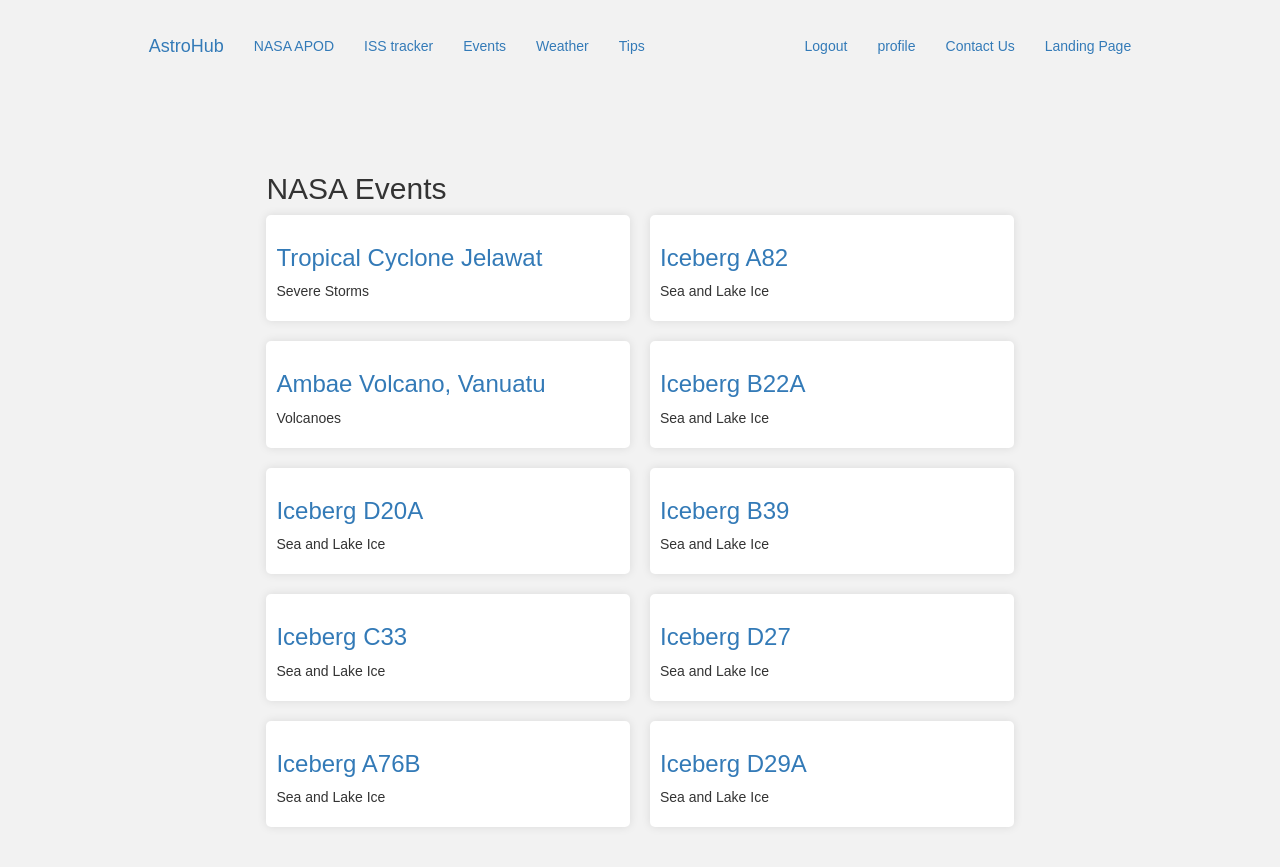
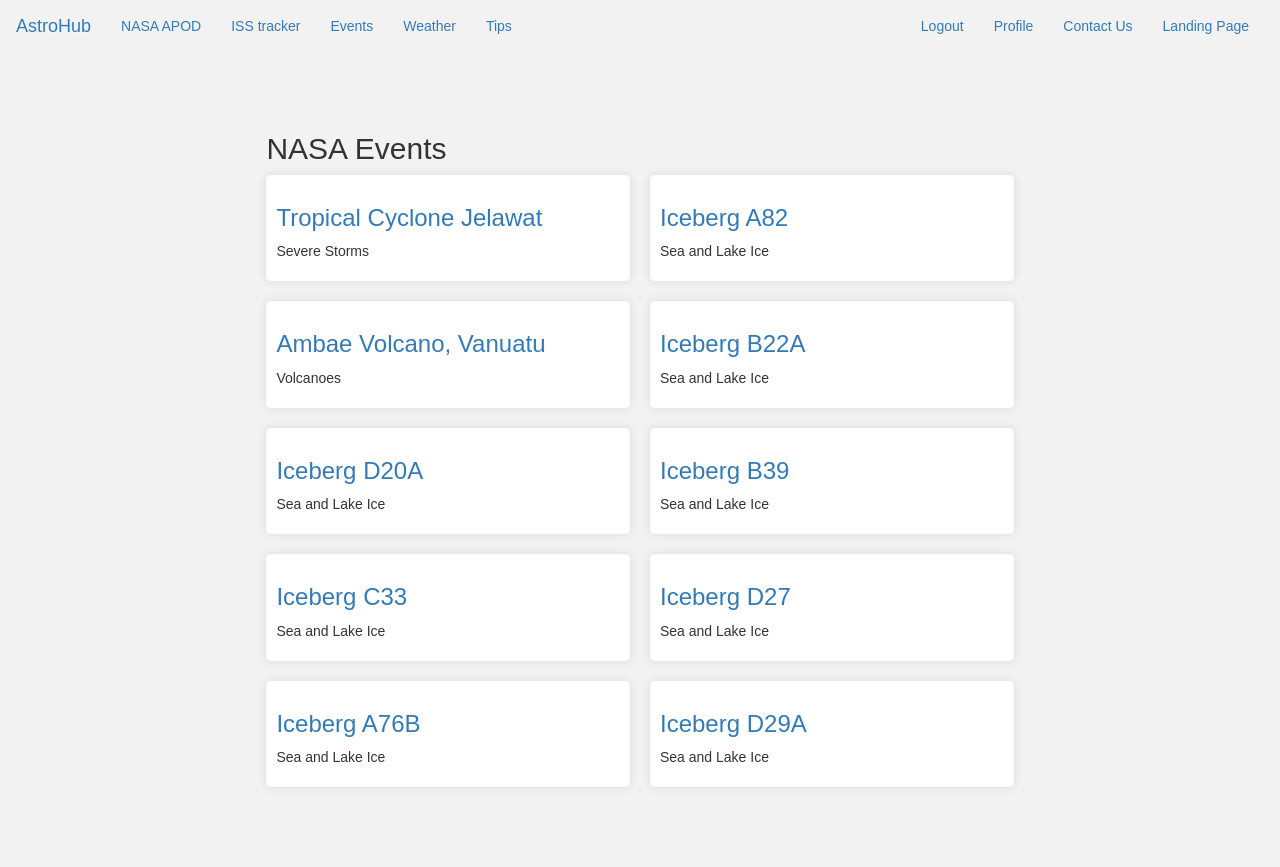
Before and after one commit to Ahmad-danaf/SpaceCodey, a Django app: page /events/ in a window 1280 px wide. After the commit the page ends 787 px from the top, so only its background shows below. Run offline with Django 4.2, Linux system fonts and the light colour scheme; a user stored in the database is signed in; data comes from the database, SQL or seed files in the repository.

Commit message:
Update navbar

```diff
--- a/AstroHub/templates/base.html
+++ b/AstroHub/templates/base.html
@@ -13,7 +13,14 @@
 
 
         {# Custom CSS#}
-        {% block extracss %}{% endblock %}
+        {% block extracss %}
+        {% endblock %}
+        <style>
+            .navbar-toggle .icon-bar {
+                background-color: red ;
+            }
+
+        </style>
 
         {# Fonts#}
         <link rel="preconnect" href="https://fonts.googleapis.com">
@@ -23,32 +30,37 @@
 
     </head>
     <body>
-
-        <nav class="navbar  mynav" role="navigation" id="navbar">
-                    <div class="container">
+        <nav class="navbar mynav navbar-expand-lg navbar-light bg-light" role="navigation" id="navbar">
+            <div class="container-fluid">
+                <div class="navbar-header">
+                    <button type="button" class="navbar-toggle collapsed" data-toggle="collapse" data-target="#navbar-collapse">
+                        <span class="sr-only">Toggle navigation</span>
+                        <span class="icon-bar" ></span>
+                        <span class="icon-bar"></span>
+                        <span class="icon-bar"></span>
+                    </button>
+                    <a class="navbar-brand" href="{% url 'home' %}">AstroHub</a>
+                </div>
+                <div class="collapse navbar-collapse" id="navbar-collapse">
                     <ul class="nav navbar-nav">
-                <a class="navbar-brand" href="{% url 'home' %}">AstroHub</a>
                         <li><a href="{% url 'nasa:nasa_apod' %}">NASA APOD</a></li>
                         <li><a href="{% url 'nasa:ISS-tracker' %}">ISS tracker</a></li>
                         <li><a href="{% url 'events:event_list' %}">Events</a></li>
                         <li><a href="{% url 'weather:weather_index' %}">Weather</a></li>
                         <li><a href="#">Tips</a></li>
                     </ul>
-
                     <ul class="nav navbar-nav navbar-right">
                         {% if user.is_authenticated %}
                             <li><a href="{% url 'account:logout' %}">Logout</a></li>
-                                    <li><a href="{% url 'account:profile' %}">profile</a></li>
+                            <li><a href="{% url 'account:profile' %}">Profile</a></li>
                         {% else %}
                             <li><a href="{% url 'account:login' %}">Login</a></li>
                             <li><a href="{% url 'account:register' %}">Signup</a></li>
                         {% endif %}
                         <li><a href="#">Contact Us</a></li>
-                                <li><a href="{% url "landing-page" %}">Landing Page</a></li>
+                        <li><a href="{% url 'landing-page' %}">Landing Page</a></li>
                     </ul>
-
-
-
+                </div>
             </div>
         </nav>
             <div class="container mycontent">
@@ -59,8 +71,9 @@
             </div>
 
         <!-- bootstrap:Latest compiled and minified JavaScript -->
-        <script src="https://cdn.jsdelivr.net/npm/bootstrap@3.4.1/dist/js/bootstrap.min.js" integrity="sha384-aJ21OjlMXNL5UyIl/XNwTMqvzeRMZH2w8c5cRVpzpU8Y5bApTppSuUkhZXN0VxHd" crossorigin="anonymous"></script>
-        {% block extrajs %}{% endblock %}
+        <script src="https://code.jquery.com/jquery-1.12.4.min.js" integrity="sha384-nvAa0+6Qg9clwYCGGPpDQLVpLNn0fRaROjHqs13t4Ggj3Ez50XnGQqc/r8MhnRDZ" crossorigin="anonymous"></script>
+        <!-- Include all compiled plugins (below), or include individual files as needed -->
+        <script src="https://cdn.jsdelivr.net/npm/bootstrap@3.4.1/dist/js/bootstrap.min.js" integrity="sha384-aJ21OjlMXNL5UyIl/XNwTMqvzeRMZH2w8c5cRVpzpU8Y5bApTppSuUkhZXN0VxHd" crossorigin="anonymous"></script>        {% block extrajs %}{% endblock %}
     </body>
 
 </html>
```
Lines whose indentation alone changed are shown as unchanged.
